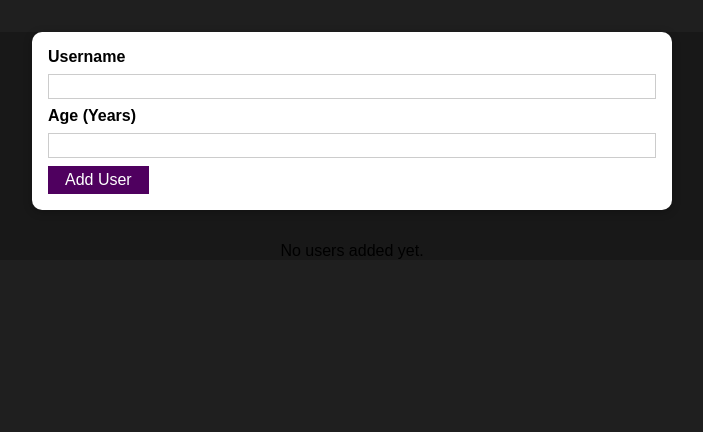
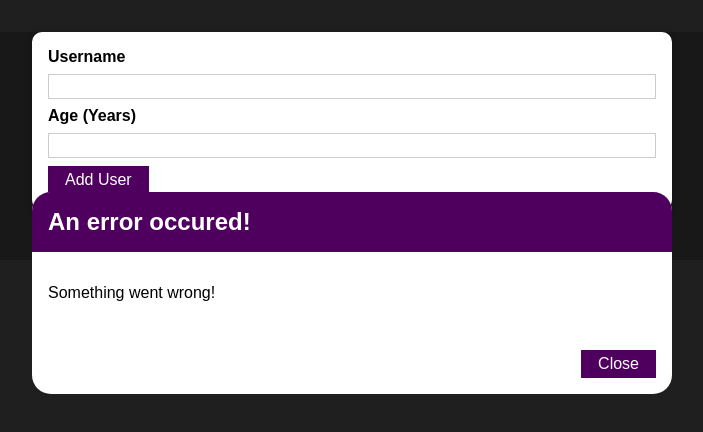
Before and after one commit to LyuboslavL/React-Udemy-Course, a React (Create React App) app in the folder UserList/: page / in a window 1280 px wide. Shown: the top 432 px of the page, without its empty margins (288-991 px from the left). Built offline with nearby package versions, Linux system fonts and the light colour scheme.

Commit message:
Adding ErrorModal styles
Adding the styles.

```diff
--- a/UserList/src/components/AddUser/AddUser.js
+++ b/UserList/src/components/AddUser/AddUser.js
@@ -2,7 +2,7 @@ import React, { useState } from 'react';
 
 import './AddUser.css';
 import Button from '../../components/UI/Button/Button';
-import ErrorModal from '../../components/ErrorModal/ErrorModal';
+import ErrorModal from '../../components/UI/ErrorModal/ErrorModal';
 
 const AddUser = (props) => {
     const [enteredUsername, setUsername] = useState('');
@@ -39,6 +39,8 @@ const AddUser = (props) => {
     }
 
     return (
+        <div>
+            <ErrorModal title='An error occured!' message='Something went wrong!' />
             <form onSubmit={formSubmitHandler}>
                 <div className='add-user'>
                     <label htmlFor='username'>Username</label>
@@ -48,6 +50,7 @@ const AddUser = (props) => {
                     <Button type='submit'>Add User</Button>
                 </div>
             </form>
+        </div>
     )
 };
 
--- a/UserList/src/components/ErrorModal/ErrorModal.js
+++ /dev/null
@@ -1,21 +0,0 @@
-import React from 'react';
-
-import Button from '../UI/Button/Button'
-
-const ErrorModal = props => {
-    return (
-        <section className='modal-container'>
-            <header>
-                <h2>Error!</h2>
-            </header>
-            <div className='error-msg'>
-                <p>{props.children}</p>
-            </div>
-            <footer className='modal-close'>
-                <Button>Close</Button>
-            </footer>
-        </section>
-    )
-};
-
-export default ErrorModal;
--- /dev/null
+++ b/UserList/src/components/UI/ErrorModal/ErrorModal.js
@@ -0,0 +1,22 @@
+import React from 'react';
+
+import Button from '../Button/Button';
+import classes from './ErrorModal.module.css';
+
+const ErrorModal = props => {
+    return (
+        <section className={classes.modal}>
+            <header className={classes.header}>
+                <h2>{props.title}</h2>
+            </header>
+            <div className={classes.content}>
+                <p>{props.message}</p>
+            </div>
+            <footer className={classes.actions}>
+                <Button>Close</Button>
+            </footer>
+        </section>
+    )
+};
+
+export default ErrorModal;
--- /dev/null
+++ b/UserList/src/components/UI/ErrorModal/ErrorModal.module.css
@@ -0,0 +1,47 @@
+.backdrop {
+    position: fixed;
+    top: 0;
+    left: 0;
+    width: 100%;
+    height: 100vh;
+    z-index: 10;
+    background: rgba(0, 0, 0, 0.75);
+  }
+
+  .modal {
+    position: fixed;
+    top: 24vh;
+    left: 10%;
+    width: 80%;
+    z-index: 100;
+    overflow: hidden;
+    background-color: white;
+    border-radius: 0.5cm;
+  }
+
+  .header {
+    background: #4f005f;
+    padding: 1rem;
+  }
+
+  .header h2 {
+    margin: 0;
+    color: white;
+  }
+
+  .content {
+    padding: 1rem;
+  }
+
+  .actions {
+    padding: 1rem;
+    display: flex;
+    justify-content: flex-end;
+  }
+
+  @media (min-width: 768px) {
+    .modal {
+      left: calc(50% - 20rem);
+      width: 40rem;
+    }
+  }
```
Also changed, not shown: UserList/src/components/ErrorModal/ErrorModal.css (deleted, +0 -22 lines). Lines whose indentation alone changed are shown as unchanged.
